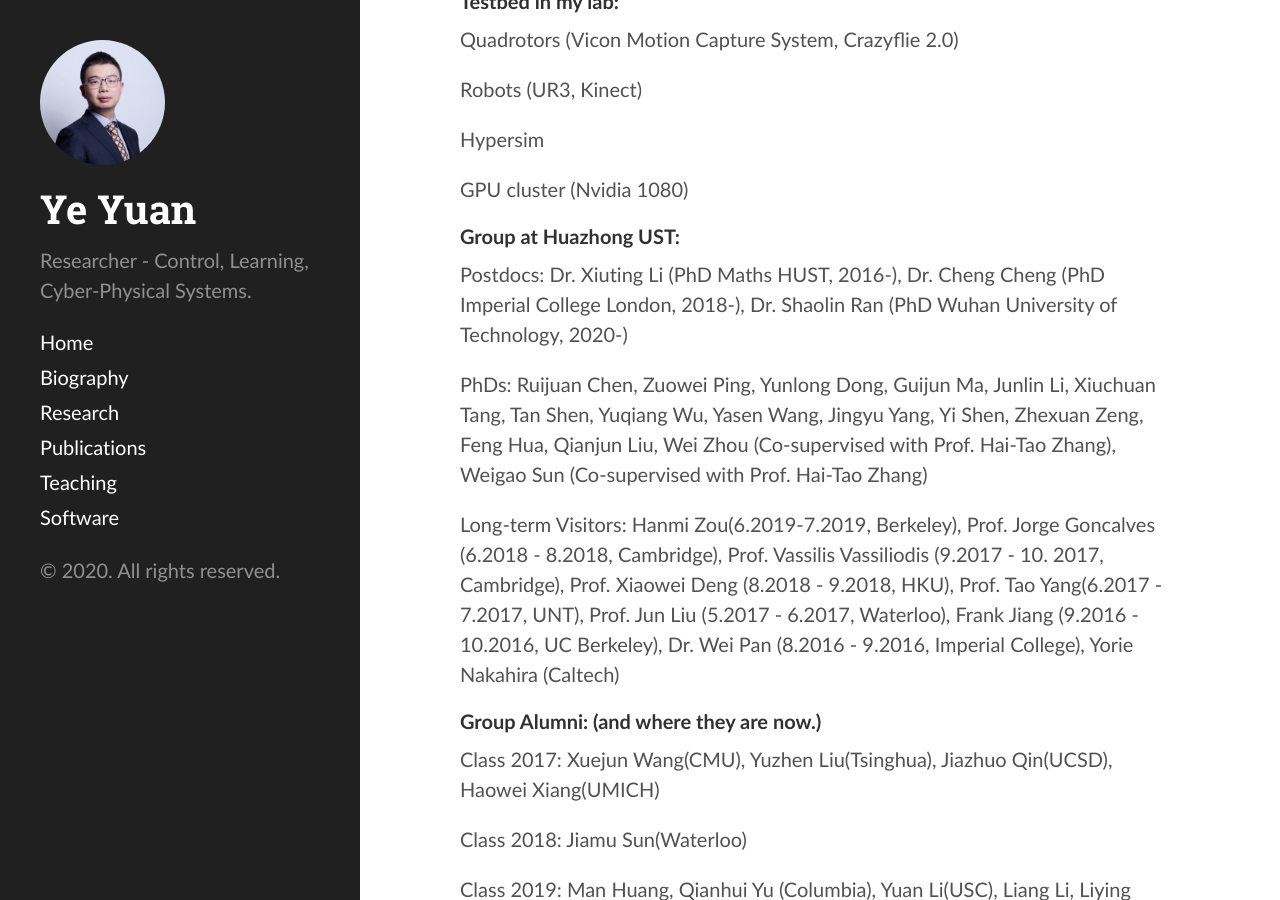
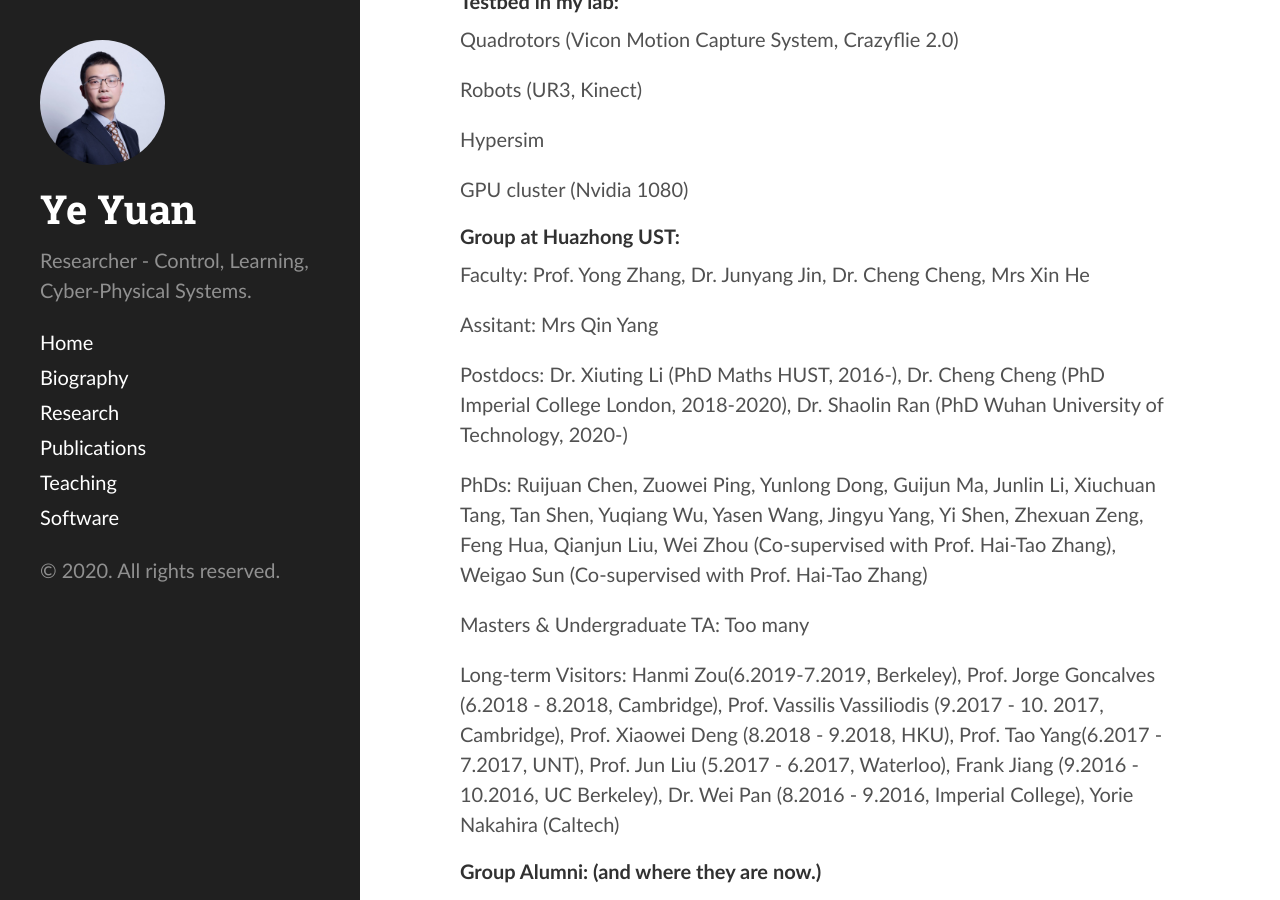
Before and after one commit to yy311/yy311.github.io, a Jekyll site: the page built from research.md, in a window 1280 px wide and 900 px high, scrolled down 256 px. Built offline with Jekyll 4.4.1, drawn with Linux system fonts in a browser that asks for light colours.

Commit message:
Update research.md

```diff
--- a/research.md
+++ b/research.md
@@ -19,9 +19,15 @@ GPU cluster (Nvidia 1080)
 
 #### Group at Huazhong UST:
 
-Postdocs: Dr. Xiuting Li (PhD Maths HUST, 2016-), Dr. Cheng Cheng (PhD Imperial College London, 2018-), Dr. Shaolin Ran (PhD Wuhan University of Technology, 2020-)
+Faculty: Prof. Yong Zhang, Dr. Junyang Jin, Dr. Cheng Cheng, Mrs Xin He
+
+Assitant: Mrs Qin Yang
+
+Postdocs: Dr. Xiuting Li (PhD Maths HUST, 2016-), Dr. Cheng Cheng (PhD Imperial College London, 2018-2020), Dr. Shaolin Ran (PhD Wuhan University of Technology, 2020-)
 
 PhDs: Ruijuan Chen, Zuowei Ping, Yunlong Dong, Guijun Ma, Junlin Li, Xiuchuan Tang, Tan Shen, Yuqiang Wu, Yasen Wang, Jingyu Yang, Yi Shen, Zhexuan Zeng, Feng Hua, Qianjun Liu, Wei Zhou (Co-supervised with  Prof. Hai-Tao Zhang), Weigao Sun (Co-supervised with Prof. Hai-Tao Zhang)
+
+Masters & Undergraduate TA: Too many
 
 Long-term Visitors: Hanmi Zou(6.2019-7.2019, Berkeley), Prof. Jorge Goncalves (6.2018 - 8.2018, Cambridge), Prof. Vassilis Vassiliodis (9.2017 - 10. 2017, Cambridge), Prof. Xiaowei Deng (8.2018 - 9.2018, HKU), Prof. Tao Yang(6.2017 - 7.2017, UNT), Prof. Jun Liu (5.2017 - 6.2017, Waterloo), Frank Jiang (9.2016 - 10.2016, UC Berkeley), Dr. Wei Pan (8.2016 - 9.2016, Imperial College), Yorie Nakahira (Caltech)
 
```
